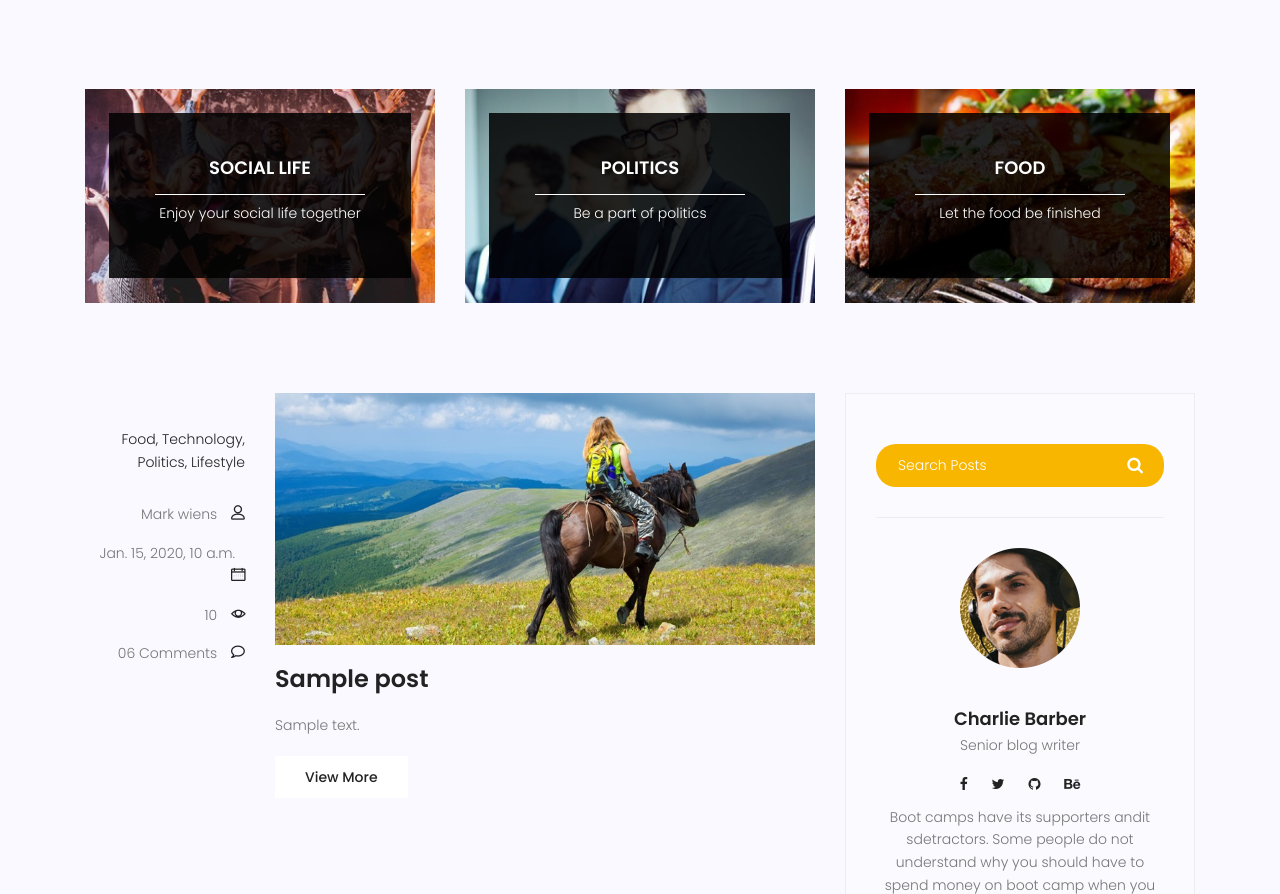
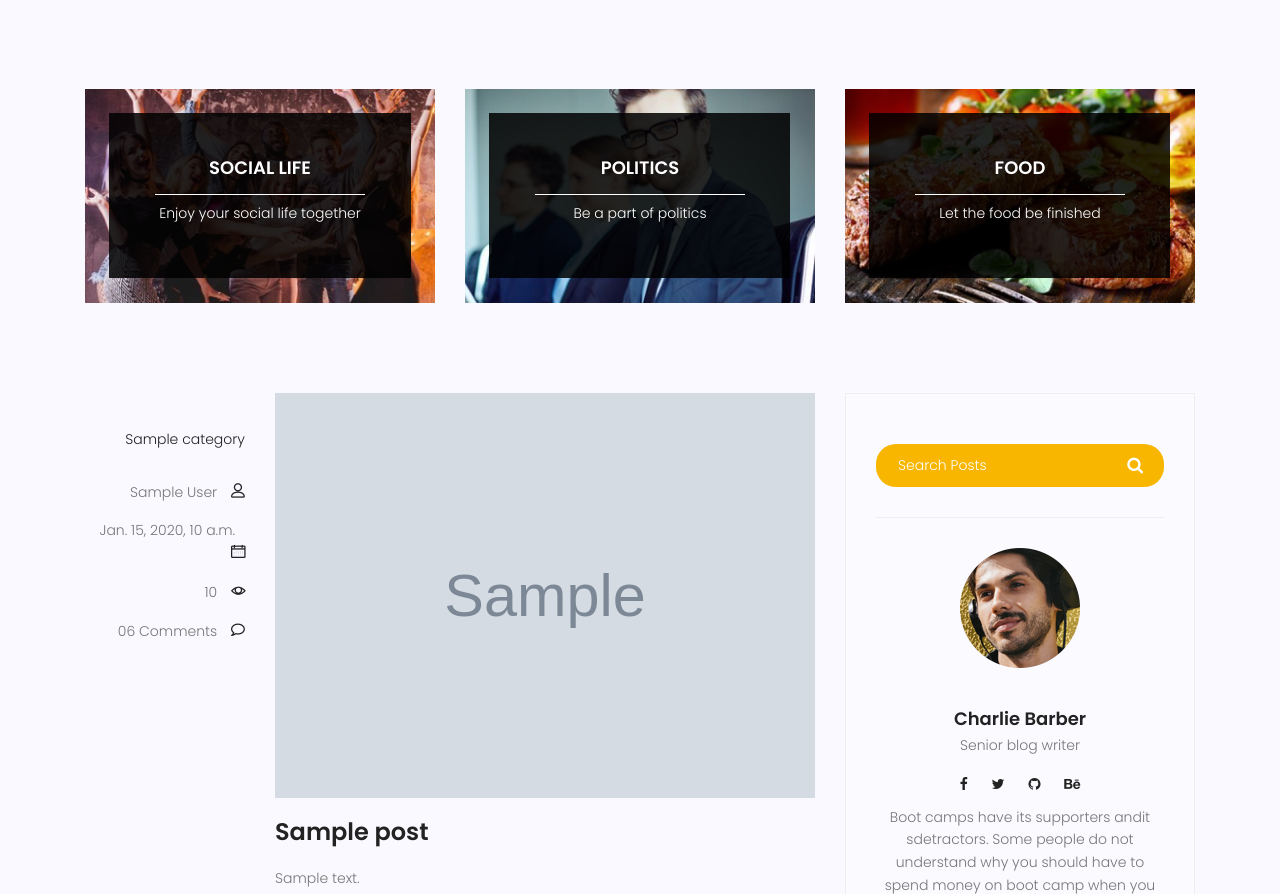
Before and after one commit to mrrahbarnia/Django_course, a Django app: page /blog/ in a window 1280 px wide. Shown: the part 689-1583 px from the top of the page. Run offline with Django 3.2, Linux system fonts and the light colour scheme; tables that the repository leaves empty hold one stand-in row (values such as "Sample post"); grey boxes marked "Sample" are stand-in pictures; some libraries are stand-ins or nearby versions.

Commit message:
+author one to many field in Post table,+Category table and category manytomany field in Post table

```diff
--- a/blog/models.py
+++ b/blog/models.py
@@ -1,12 +1,19 @@
 from django.db import models
+from django.contrib.auth.models import User
+
+class Category(models.Model):
+    name = models.CharField(max_length=255)
+
+    def __str__(self):
+        return self.name
 
 class Post(models.Model):
     title = models.CharField(max_length=255)
     content = models.TextField()
     image = models.ImageField(upload_to='blog',default='blog/default.jpg')
     # tag
-    # category
-    # author
+    category = models.ManyToManyField(Category)
+    author = models.ForeignKey(User,on_delete=models.SET_NULL,null = True)
     counted_views = models.IntegerField(default=0)
     status = models.BooleanField(default=False)
     created_date = models.DateTimeField(auto_now_add=True)
--- a/mysite/templates/blog/blog-home.html
+++ b/mysite/templates/blog/blog-home.html
@@ -95,13 +95,14 @@
 				<div class="single-post row">
 					<div class="col-lg-3  col-md-3 meta-details">
 						<ul class="tags">
-							<li><a href="#">Food,</a></li>
-							<li><a href="#">Technology,</a></li>
-							<li><a href="#">Politics,</a></li>
-							<li><a href="#">Lifestyle</a></li>
+							{% for cat in post.category.all %}
+							<li><a href="#">{{cat.name}}</a></li>
+							{% endfor %}
+
+
 						</ul>
 						<div class="user-details row">
-							<p class="user-name col-lg-12 col-md-12 col-6"><a href="#">Mark wiens</a> <span
+							<p class="user-name col-lg-12 col-md-12 col-6"><a href="#">{{post.author.get_full_name}}</a> <span
 									class="lnr lnr-user"></span></p>
 							<p class="date col-lg-12 col-md-12 col-6"><a href="#">{{post.published_date}}</a> <span
 									class="lnr lnr-calendar-full"></span></p>
@@ -113,7 +114,7 @@
 					</div>
 					<div class="col-lg-9 col-md-9 ">
 						<div class="feature-img">
-							<img class="img-fluid" src="{% static 'img/blog/feature-img1.jpg' %}" alt="">
+							<img class="img-fluid" src= {{post.image.url}} alt="">
 						</div>
 						<a class="posts-title" href="{% url 'blog:single' pid=post.id %}">
 							<h3>{{post.title}}</h3>
--- a/mysite/templates/blog/blog-single.html
+++ b/mysite/templates/blog/blog-single.html
@@ -31,7 +31,7 @@
 				<div class="single-post row">
 					<div class="col-lg-12">
 						<div class="feature-img">
-							<img class="img-fluid" src="{% static 'img/blog/feature-img1.jpg'%}" alt="">
+							<img class="img-fluid" src={{post.image.url}} alt="">
 						</div>
 					</div>
 
```
Also changed, not shown: blog/admin.py (+7 -3 lines), blog/migrations/0004_post_author.py (added), blog/migrations/0005_auto_20230709_1406.py (added), mysite/media/blog/feature-img2_50kKzZg.jpg (added), mysite/media/blog/feature-img5_lMrM2AH.jpg (added).
